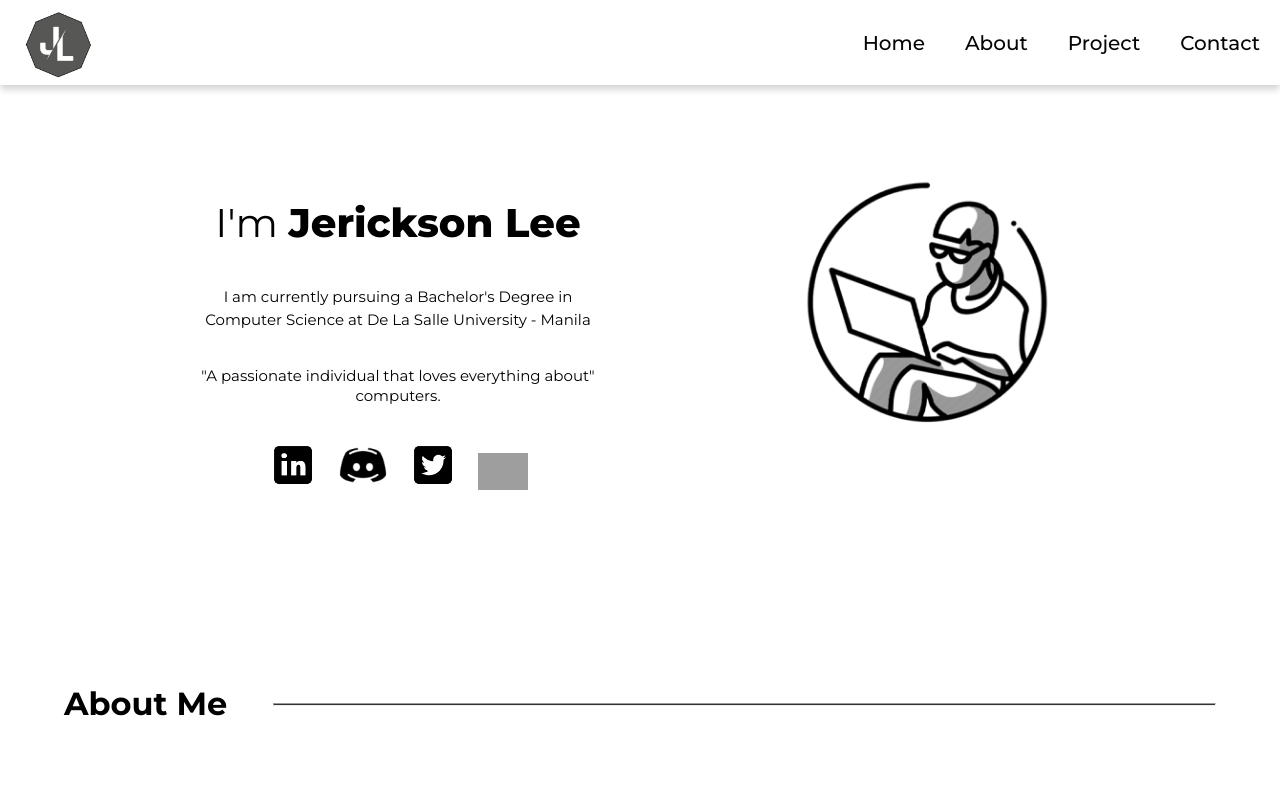
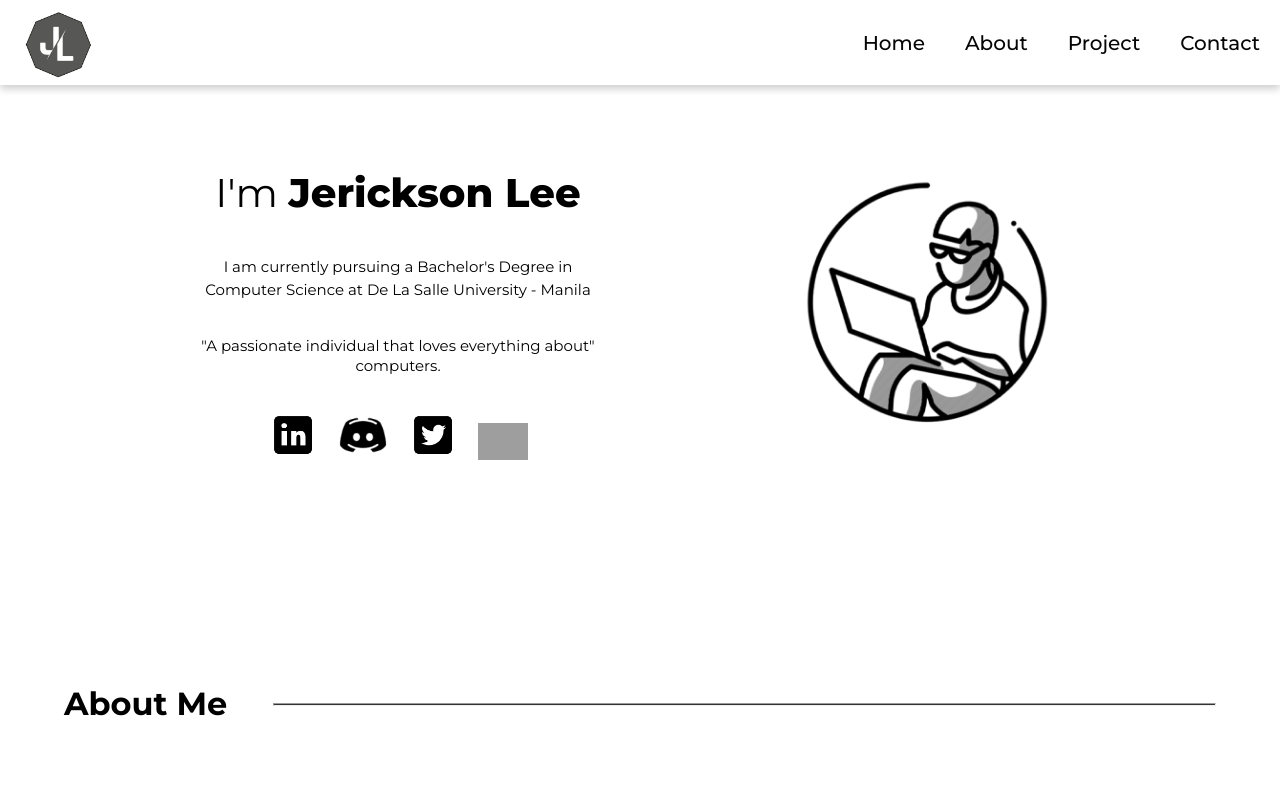
Before and after one commit to sadlifeeee/MyPortfolio-Website, a React (Vite) app: page / in a window 1280 px wide. Shown: the top 800 px of the page. Built offline with nearby package versions, Linux system fonts and the light colour scheme; grey boxes are pictures that could not be loaded.

Commit message:
Readjusted Margin on Intro Page

```diff
--- a/src/css/IntroductionPage.css
+++ b/src/css/IntroductionPage.css
@@ -11,7 +11,7 @@
 /* First Half (Text) */
 #introText {
     text-align:center;
-    margin-top: 80px;
+    margin-top: 50px;
     margin-left: 30px;
     width: 60%;
 }
```
